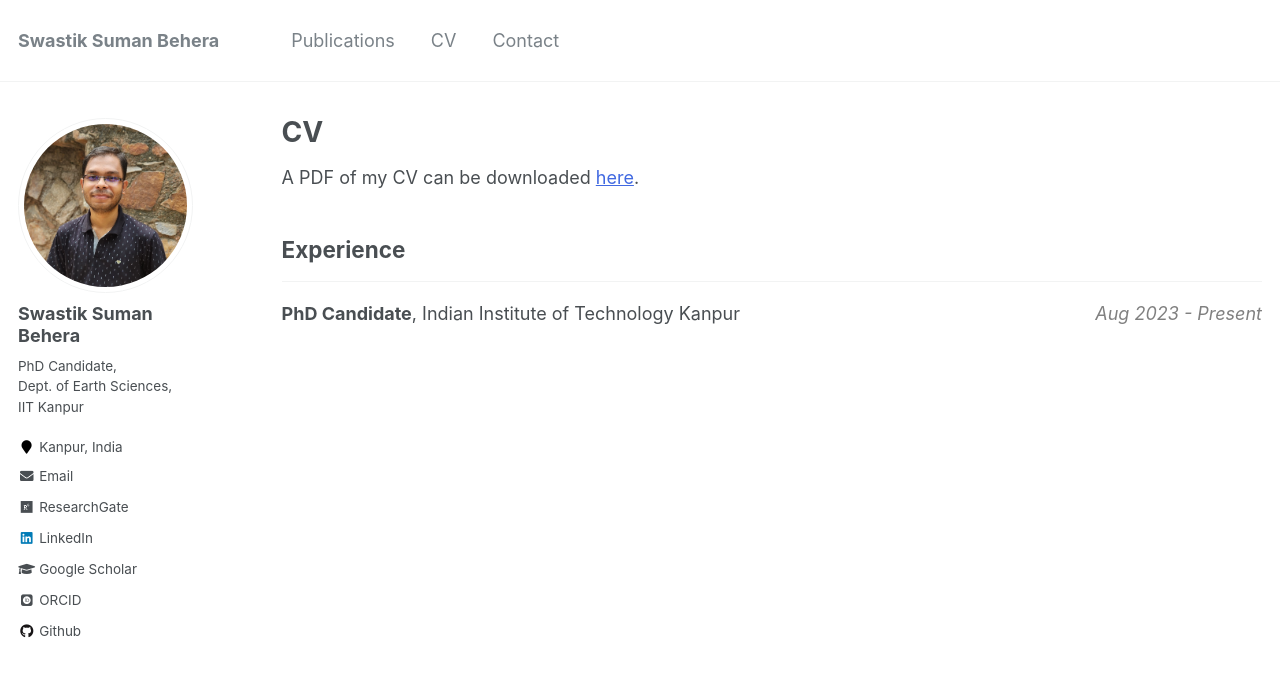
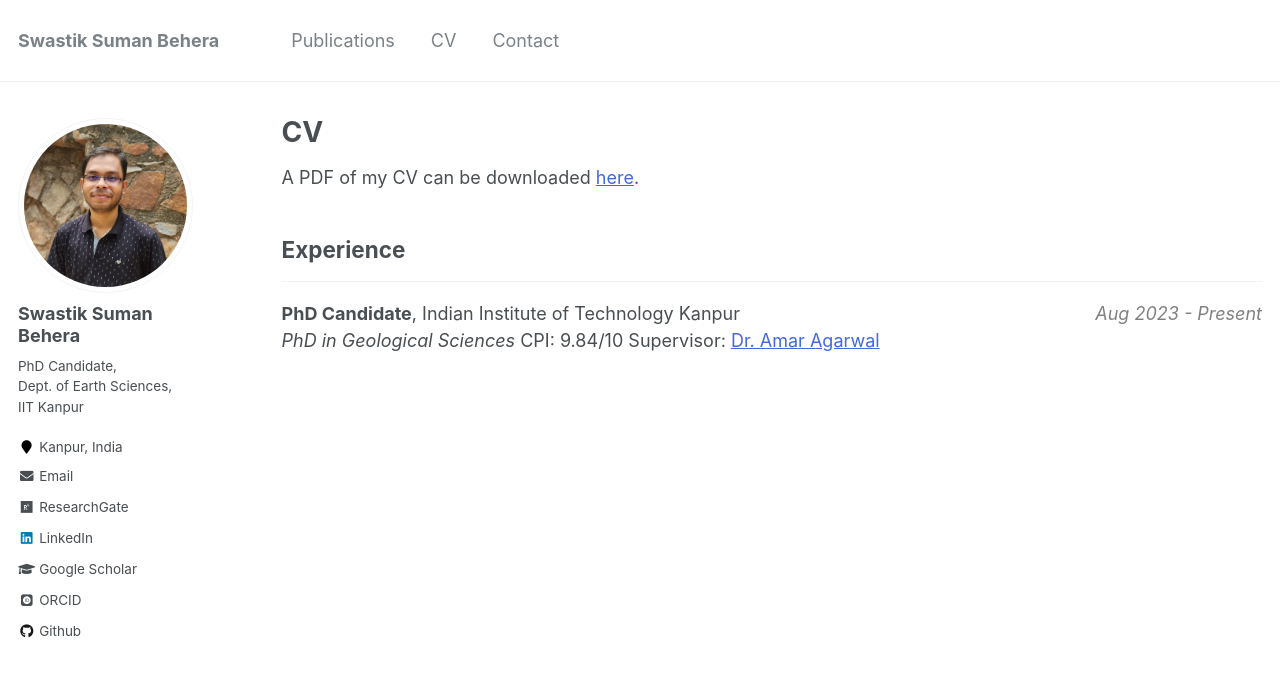
Before and after one commit to swastiksumanbehera/swastiksumanbehera.github.io, a Jekyll site: the page built from _pages/cv.md, in a window 1280 px wide. Shown: the top 677 px of the page. Built offline with Jekyll 4.4.1, drawn with Linux system fonts in a browser that asks for light colours; some web fonts are replaced.

Commit message:
Update cv.md

```diff
--- a/_pages/cv.md
+++ b/_pages/cv.md
@@ -18,7 +18,9 @@ A PDF of my CV can be downloaded [here](/files/CV_Swastik_Suman.pdf){:target="_b
 <div style="display: flex; justify-content: space-between;">
   <span>
     <strong>PhD Candidate</strong>, Indian Institute of Technology Kanpur<br/>
-
+    <i>PhD in Geological Sciences</i>
+    CPI: 9.84/10
+    Supervisor: <a href="https://home.iitk.ac.in/~amarag/pages/Amar.html">Dr. Amar Agarwal</a>
   </span>
   <span style="color:grey"><i>Aug 2023 - Present</i></span>
 </div>
```
